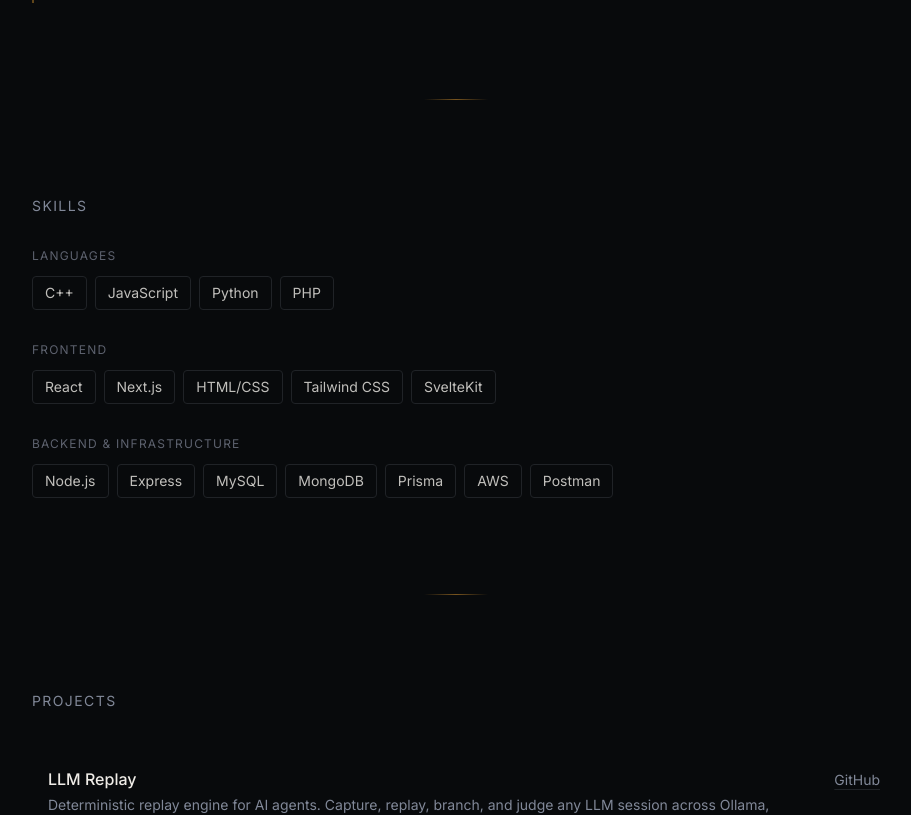
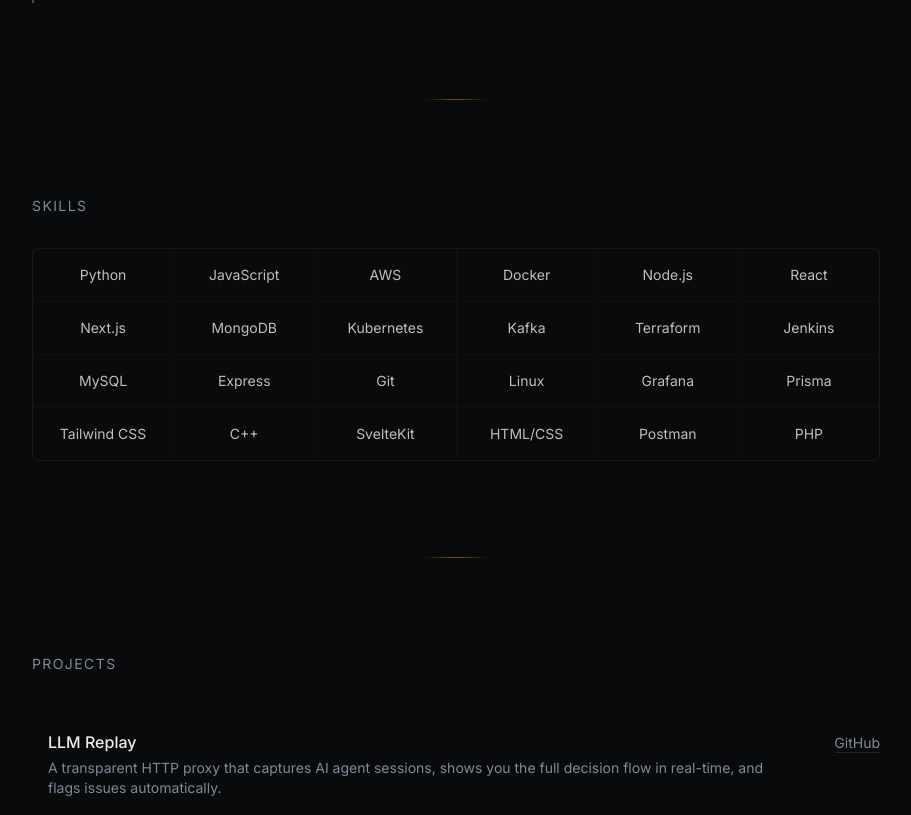
Before and after one commit to Suryodaya27/portfolio-next, a Next.js app: page / in a window 1280 px wide. Shown: the part 923-1738 px from the top of the page, without its empty margins (184-1095 px from the left). Built offline with nearby package versions, Linux system fonts and the light colour scheme.

Commit message:
update skills

```diff
--- a/src/components/Projects.jsx
+++ b/src/components/Projects.jsx
@@ -7,7 +7,7 @@ const projects = [
   {
     title: "LLM Replay",
     description:
-      "Deterministic replay engine for AI agents. Capture, replay, branch, and judge any LLM session across Ollama, OpenAI, and Anthropic with a web playground.",
+      "A transparent HTTP proxy that captures AI agent sessions, shows you the full decision flow in real-time, and flags issues automatically.",
     github: "https://github.com/Suryodaya27/llm-replay",
   },
   {
--- a/src/components/Skills.jsx
+++ b/src/components/Skills.jsx
@@ -3,19 +3,31 @@
 import { motion } from "framer-motion";
 import SectionDivider from "./SectionDivider";
 
-const skillGroups = [
-  {
-    label: "Languages",
-    skills: ["C++", "JavaScript", "Python", "PHP"],
-  },
-  {
-    label: "Frontend",
-    skills: ["React", "Next.js", "HTML/CSS", "Tailwind CSS", "SvelteKit"],
-  },
-  {
-    label: "Backend & Infrastructure",
-    skills: ["Node.js", "Express", "MySQL", "MongoDB", "Prisma", "AWS", "Postman"],
-  },
+const skills = [
+  "Python",
+  "JavaScript",
+  "AWS",
+  "Docker",
+  "Node.js",
+  "React",
+  "Next.js",
+  "MongoDB",
+  "Kubernetes",
+  "Kafka",
+  "Terraform",
+  "Jenkins",
+  "MySQL",
+  "Express",
+  "Git",
+  "Linux",
+  "Grafana",
+  "Prisma",
+  "Tailwind CSS",
+  "C++",
+  "SvelteKit",
+  "HTML/CSS",
+  "Postman",
+  "PHP",
 ];
 
 const fadeUp = {
@@ -28,9 +40,9 @@ const fadeUp = {
   },
 };
 
-const tagVariant = {
-  hidden: { opacity: 0, scale: 0.8 },
-  visible: { opacity: 1, scale: 1 },
+const cellVariant = {
+  hidden: { opacity: 0, scale: 0.9, filter: "blur(4px)" },
+  visible: { opacity: 1, scale: 1, filter: "blur(0px)" },
 };
 
 export default function Skills() {
@@ -40,9 +52,9 @@ export default function Skills() {
       <motion.section
         initial="hidden"
         whileInView="visible"
-        viewport={{ once: true, amount: 0.2 }}
+        viewport={{ once: true, amount: 0.15 }}
         variants={{
-          visible: { transition: { staggerChildren: 0.12 } },
+          visible: { transition: { staggerChildren: 0.06 } },
         }}
         id="skills"
         className="scroll-mt-20 py-16"
@@ -53,37 +65,28 @@ export default function Skills() {
         >
           Skills
         </motion.h2>
-        <div className="mt-8 flex flex-col gap-8">
-          {skillGroups.map((group) => (
-            <motion.div key={group.label} variants={fadeUp}>
-              <h3 className="mb-3 text-xs uppercase tracking-widest text-muted-foreground/70">
-                {group.label}
-              </h3>
+
         <motion.div
-                className="flex flex-wrap gap-2"
+          className="mt-8 grid grid-cols-3 gap-px overflow-hidden rounded-md border border-border/50 bg-border/30 sm:grid-cols-4 md:grid-cols-6"
           variants={{
-                  visible: { transition: { staggerChildren: 0.04 } },
+            visible: { transition: { staggerChildren: 0.03 } },
           }}
         >
-                {group.skills.map((skill) => (
-                  <motion.span
+          {skills.map((skill) => (
+            <motion.div
               key={skill}
-                    variants={tagVariant}
+              variants={cellVariant}
               whileHover={{
-                      scale: 1.05,
-                      borderColor: "hsl(36 80% 55% / 0.5)",
+                backgroundColor: "hsl(220 15% 8%)",
                 color: "hsl(36 80% 55%)",
               }}
-                    transition={{ type: "spring", stiffness: 400, damping: 20 }}
-                    className="cursor-default rounded-sm border border-border px-3 py-1.5 text-sm text-foreground/80 transition-shadow hover:shadow-[0_0_12px_hsl(36_80%_55%/0.15)]"
+              transition={{ type: "spring", stiffness: 400, damping: 25 }}
+              className="flex items-center justify-center bg-background px-2 py-4 text-sm text-foreground/80 cursor-default"
             >
               {skill}
-                  </motion.span>
+            </motion.div>
           ))}
         </motion.div>
-            </motion.div>
-          ))}
-        </div>
       </motion.section>
     </>
   );
```
Lines whose indentation alone changed are shown as unchanged.
